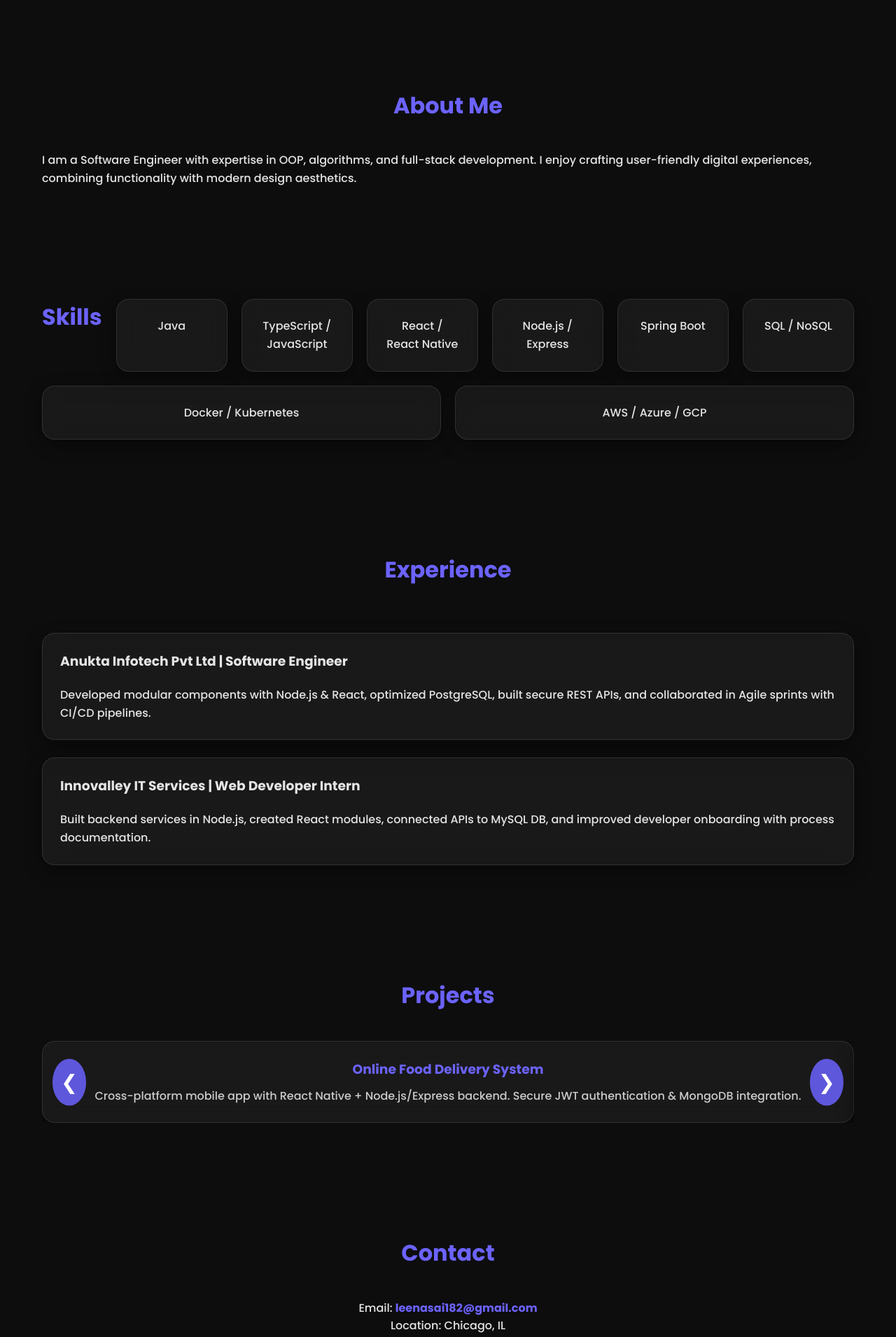
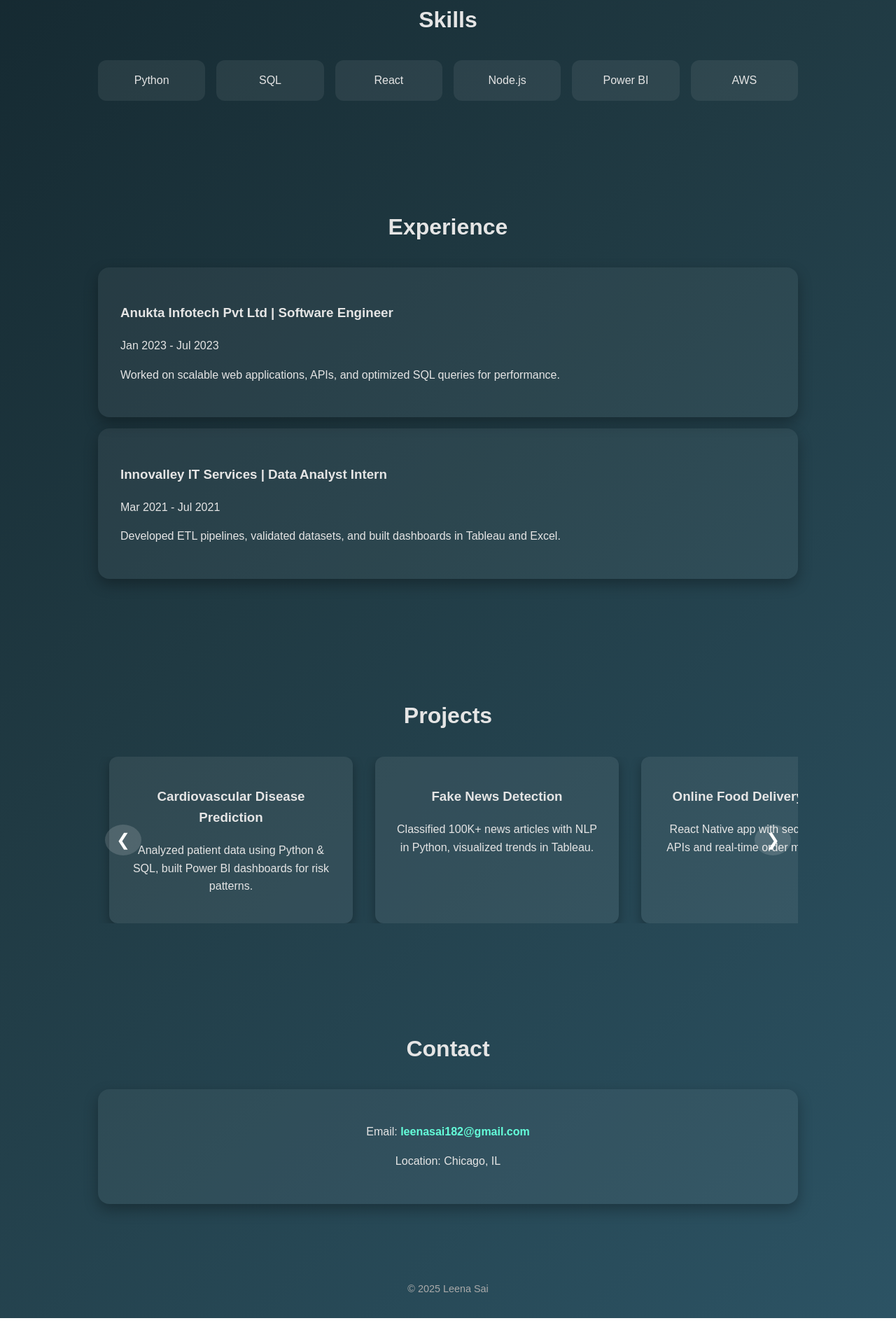
Before and after one commit to LeenaSai/leenasai.github.io, a plain HTML site: page index.html in a window 1280 px wide. Shown: the part 755-2665 px from the top of the page at 70% size. After the commit the page ends 2638 px from the top, so only its background shows below. Drawn offline with Linux system fonts and the light colour scheme.

Commit message:
Update index.html

```diff
--- a/index.html
+++ b/index.html
@@ -1,178 +1,238 @@
 <!DOCTYPE html>
 <html lang="en">
 <head>
-  <meta charset="UTF-8">
-  <meta name="viewport" content="width=device-width, initial-scale=1.0">
-  <title>Leena Sai Rajendra | Software Engineer</title>
-  <link href="https://fonts.googleapis.com/css2?family=Poppins:wght@300;500;700&display=swap" rel="stylesheet">
+  <meta charset="UTF-8" />
+  <meta name="viewport" content="width=device-width, initial-scale=1.0"/>
+  <title>Leena Sai Portfolio</title>
   <style>
-    * {box-sizing: border-box;margin: 0;padding: 0;font-family: 'Poppins', sans-serif;}
-    body {background: #0d0d0d;color: #e5e5e5;line-height: 1.6;scroll-behavior: smooth;}
+    /* Background */
+    body {
+      margin: 0;
+      font-family: "Poppins", sans-serif;
+      background: linear-gradient(135deg, #0f2027, #203a43, #2c5364);
+      color: #e5e5e5;
+      line-height: 1.6;
+      scroll-behavior: smooth;
+    }
 
-    a {color: #6c63ff;text-decoration: none;transition: color 0.3s;}
-    a:hover {color: #ff6ec7;}
+    header {
+      text-align: center;
+      padding: 3rem 1rem;
+    }
 
-    section {padding: 80px 20px;max-width: 1200px;margin: auto;}
-    h1, h2, h3 {margin-bottom: 20px;font-weight: 700;}
-    h2 {color: #6c63ff;font-size: 2rem;text-align: center;margin-bottom: 40px;}
+    header h1 {
+      font-size: 2.8rem;
+      margin-bottom: 0.5rem;
+    }
 
-    /* Navbar */
-    nav {position: fixed;width: 100%;background: rgba(13,13,13,0.9);
-         padding: 15px 40px;display: flex;justify-content: space-between;align-items: center;
-         z-index: 1000;backdrop-filter: blur(10px);border-bottom: 1px solid rgba(255,255,255,0.05);}
-    nav a {margin-left: 25px;font-weight: 500;}
+    header p {
+      font-size: 1.2rem;
+      color: #bdbdbd;
+    }
 
-    /* Intro */
-    #intro {text-align: center;min-height: 100vh;display: flex;
-            flex-direction: column;justify-content: center;align-items: center;}
-    #intro h1 {font-size: 3.5rem;margin-bottom: 15px;background: linear-gradient(90deg,#6c63ff,#ff6ec7);
-               -webkit-background-clip: text;-webkit-text-fill-color: transparent;}
-    #intro p {font-size: 1.2rem;max-width: 650px;color: #bbb;}
+    section {
+      padding: 4rem 2rem;
+      max-width: 1000px;
+      margin: auto;
+    }
 
-    /* Glassmorphism Card */
-    .card {background: rgba(255,255,255,0.05);padding: 25px;border-radius: 18px;
-           backdrop-filter: blur(15px);border: 1px solid rgba(255,255,255,0.1);
-           box-shadow: 0 8px 25px rgba(0,0,0,0.4);transition: transform 0.3s ease, box-shadow 0.3s ease;}
-    .card:hover {transform: translateY(-8px);box-shadow: 0 12px 30px rgba(108,99,255,0.4);}
+    h2 {
+      text-align: center;
+      margin-bottom: 2rem;
+      font-size: 2rem;
+    }
 
-    /* Skills */
-    #skills {display: flex;flex-wrap: wrap;gap: 20px;justify-content: center;}
-    .skill {flex: 1 1 140px;text-align: center;}
+    /* Floating Cards */
+    .card {
+      background: rgba(255, 255, 255, 0.05);
+      border-radius: 16px;
+      padding: 2rem;
+      margin: 1rem 0;
+      box-shadow: 0 8px 20px rgba(0,0,0,0.3);
+      transition: transform 0.3s ease, box-shadow 0.3s ease;
+    }
 
-    /* Experience */
-    #experience {display: grid;gap: 25px;}
+    .card:hover {
+      transform: translateY(-8px);
+      box-shadow: 0 12px 28px rgba(0,0,0,0.5);
+    }
+
+    /* Skills Grid */
+    .skills {
+      display: grid;
+      grid-template-columns: repeat(auto-fit, minmax(120px, 1fr));
+      gap: 1rem;
+      text-align: center;
+    }
+
+    .skills div {
+      background: rgba(255, 255, 255, 0.07);
+      padding: 1rem;
+      border-radius: 12px;
+    }
 
     /* Projects Carousel */
-    #projects {position: relative;}
-    .carousel-container {position: relative;overflow: hidden;}
-    .carousel {display: flex;transition: transform 0.6s ease-in-out;}
-    .project {min-width: 100%;flex: 0 0 100%;text-align: center;}
-    .project h3 {margin-bottom: 10px;color: #6c63ff;}
-    .project p {color: #ccc;}
+    .carousel {
+      position: relative;
+      display: flex;
+      overflow: hidden;
+    }
 
-    /* Arrows */
-    .carousel-controls {position: absolute;top: 50%;width: 100%;display: flex;
-                        justify-content: space-between;transform: translateY(-50%);padding: 0 15px;}
-    .control-btn {background: rgba(108,99,255,0.85);border: none;color: #fff;
-                  font-size: 1.8rem;padding: 12px;cursor: pointer;border-radius: 50%;
-                  transition: background 0.3s;}
-    .control-btn:hover {background: #ff6ec7;}
+    .carousel-track {
+      display: flex;
+      transition: transform 0.5s ease-in-out;
+    }
+
+    .project-card {
+      min-width: 300px;
+      background: rgba(255, 255, 255, 0.07);
+      margin: 0 1rem;
+      border-radius: 12px;
+      padding: 1.5rem;
+      text-align: center;
+      box-shadow: 0 6px 16px rgba(0,0,0,0.3);
+    }
+
+    .carousel-btn {
+      position: absolute;
+      top: 50%;
+      transform: translateY(-50%);
+      background: rgba(255, 255, 255, 0.15);
+      border: none;
+      color: #fff;
+      font-size: 1.5rem;
+      cursor: pointer;
+      padding: 0.5rem 1rem;
+      border-radius: 50%;
+      transition: background 0.3s ease;
+    }
+
+    .carousel-btn:hover {
+      background: rgba(255, 255, 255, 0.3);
+    }
+
+    .prev {
+      left: 10px;
+    }
+
+    .next {
+      right: 10px;
+    }
 
     /* Contact */
-    #contact {text-align: center;}
-    #contact a {font-weight: 600;}
+    .contact {
+      text-align: center;
+    }
 
-    /* Footer */
-    footer {text-align: center;padding: 25px;background: #111;color: #777;}
+    .contact a {
+      color: #64ffda;
+      text-decoration: none;
+      font-weight: bold;
+    }
 
-    /* Responsive */
-    @media(max-width: 768px) {
-      #intro h1 {font-size: 2.5rem;}
-      nav {padding: 15px 20px;}
+    footer {
+      text-align: center;
+      padding: 1rem;
+      color: #aaa;
+      font-size: 0.9rem;
     }
   </style>
 </head>
 <body>
 
-  <!-- Navbar -->
-  <nav>
-    <div><strong>Leena Sai</strong></div>
-    <div>
-      <a href="#intro">Home</a>
-      <a href="#about">About</a>
-      <a href="#skills">Skills</a>
-      <a href="#experience">Experience</a>
-      <a href="#projects">Projects</a>
-      <a href="#contact">Contact</a>
+  <header>
+    <h1>Leena Sai</h1>
+    <p>Web Developer & Data Analyst | Passionate about Design + Technology</p>
+  </header>
+
+  <section id="about">
+    <h2>About Me</h2>
+    <div class="card">
+      <p>
+        I am a software engineer and data analyst with experience in building scalable applications,
+        creating ETL pipelines, and analyzing datasets for actionable insights.
+        I enjoy blending functionality with creative design to deliver impactful user experiences.
+      </p>
     </div>
-  </nav>
-
-  <!-- Intro -->
-  <section id="intro">
-    <h1>Hi, I'm Leena Sai</h1>
-    <p>Creative Software Engineer blending clean code with modern design. Passionate about web, mobile, and backend systems with a designer’s eye for detail.</p>
   </section>
 
-  <!-- About -->
-  <section id="about">
-    <h2>About Me</h2>
-    <p>I am a Software Engineer with expertise in OOP, algorithms, and full-stack development. I enjoy crafting user-friendly digital experiences, combining functionality with modern design aesthetics.</p>
+  <section id="skills">
+    <h2>Skills</h2>
+    <div class="skills">
+      <div>Python</div>
+      <div>SQL</div>
+      <div>React</div>
+      <div>Node.js</div>
+      <div>Power BI</div>
+      <div>AWS</div>
+    </div>
   </section>
 
-  <!-- Skills -->
-  <section id="skills">
-    <h2>Skills</h2>
-    <div class="card skill">Java</div>
-    <div class="card skill">TypeScript / JavaScript</div>
-    <div class="card skill">React / React Native</div>
-    <div class="card skill">Node.js / Express</div>
-    <div class="card skill">Spring Boot</div>
-    <div class="card skill">SQL / NoSQL</div>
-    <div class="card skill">Docker / Kubernetes</div>
-    <div class="card skill">AWS / Azure / GCP</div>
-  </section>
-
-  <!-- Experience -->
   <section id="experience">
     <h2>Experience</h2>
     <div class="card">
       <h3>Anukta Infotech Pvt Ltd | Software Engineer</h3>
-      <p>Developed modular components with Node.js & React, optimized PostgreSQL, built secure REST APIs, and collaborated in Agile sprints with CI/CD pipelines.</p>
+      <p>Jan 2023 - Jul 2023</p>
+      <p>Worked on scalable web applications, APIs, and optimized SQL queries for performance.</p>
     </div>
     <div class="card">
-      <h3>Innovalley IT Services | Web Developer Intern</h3>
-      <p>Built backend services in Node.js, created React modules, connected APIs to MySQL DB, and improved developer onboarding with process documentation.</p>
+      <h3>Innovalley IT Services | Data Analyst Intern</h3>
+      <p>Mar 2021 - Jul 2021</p>
+      <p>Developed ETL pipelines, validated datasets, and built dashboards in Tableau and Excel.</p>
     </div>
   </section>
 
-  <!-- Projects Carousel -->
   <section id="projects">
     <h2>Projects</h2>
-    <div class="carousel-container">
-      <div class="carousel" id="projectCarousel">
-        <div class="project card">
+    <div class="carousel">
+      <button class="carousel-btn prev">&#10094;</button>
+      <div class="carousel-track">
+        <div class="project-card">
+          <h3>Cardiovascular Disease Prediction</h3>
+          <p>Analyzed patient data using Python & SQL, built Power BI dashboards for risk patterns.</p>
+        </div>
+        <div class="project-card">
+          <h3>Fake News Detection</h3>
+          <p>Classified 100K+ news articles with NLP in Python, visualized trends in Tableau.</p>
+        </div>
+        <div class="project-card">
           <h3>Online Food Delivery System</h3>
-          <p>Cross-platform mobile app with React Native + Node.js/Express backend. Secure JWT authentication & MongoDB integration.</p>
-        </div>
-        <div class="project card">
-          <h3>Task Management App</h3>
-          <p>React Native + Node.js + TypeScript app with real-time sync. Backend deployed on Heroku with complete testing workflow.</p>
-        </div>
-        <div class="project card">
-          <h3>Student Portal System</h3>
-          <p>React + Express.js with role-based access control. Optimized performance for faster load times and secure sessions.</p>
+          <p>React Native app with secure Node.js APIs and real-time order management.</p>
         </div>
       </div>
-      <div class="carousel-controls">
-        <button class="control-btn" onclick="prevSlide()">&#10094;</button>
-        <button class="control-btn" onclick="nextSlide()">&#10095;</button>
-      </div>
+      <button class="carousel-btn next">&#10095;</button>
     </div>
   </section>
 
-  <!-- Contact -->
   <section id="contact">
     <h2>Contact</h2>
-    <p>Email: <a href="mailto:leenasai182@gmail.com">leenasai182@gmail.com</a></p>
-    <p>Location: Chicago, IL</p>
+    <div class="card contact">
+      <p>Email: <a href="mailto:leenasai182@gmail.com">leenasai182@gmail.com</a></p>
+      <p>Location: Chicago, IL</p>
+    </div>
   </section>
 
-  <!-- Footer -->
   <footer>
-    &copy; 2025 Leena Sai | Software Engineer Portfolio
+    <p>© 2025 Leena Sai</p>
   </footer>
 
-  <!-- Carousel Script -->
   <script>
-    const carousel = document.getElementById('projectCarousel');
+    // Carousel functionality
+    const track = document.querySelector('.carousel-track');
+    const prevBtn = document.querySelector('.prev');
+    const nextBtn = document.querySelector('.next');
     let index = 0;
-    function showSlide(i) {
-      const total = carousel.children.length;
-      index = (i + total) % total;
-      carousel.style.transform = `translateX(${-index * 100}%)`;
-    }
-    function nextSlide() { showSlide(index + 1); }
-    function prevSlide() { showSlide(index - 1); }
+
+    nextBtn.addEventListener('click', () => {
+      const cards = document.querySelectorAll('.project-card');
+      if (index < cards.length - 1) index++;
+      track.style.transform = `translateX(-${index * 320}px)`;
+    });
+
+    prevBtn.addEventListener('click', () => {
+      if (index > 0) index--;
+      track.style.transform = `translateX(-${index * 320}px)`;
+    });
   </script>
 </body>
 </html>
```
